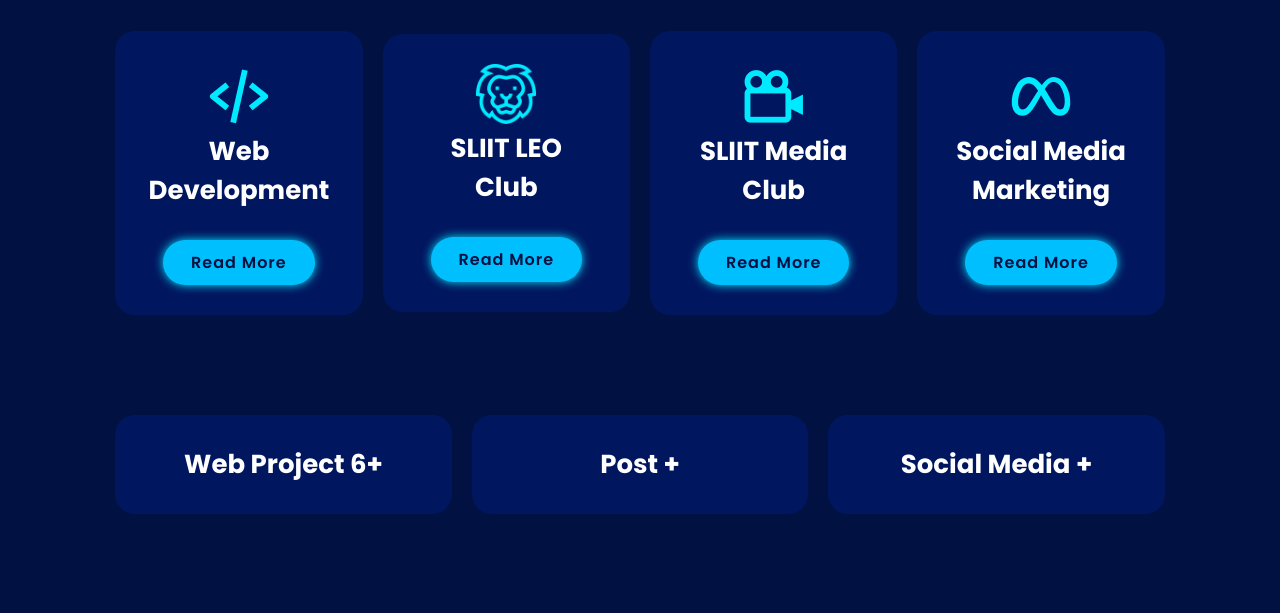
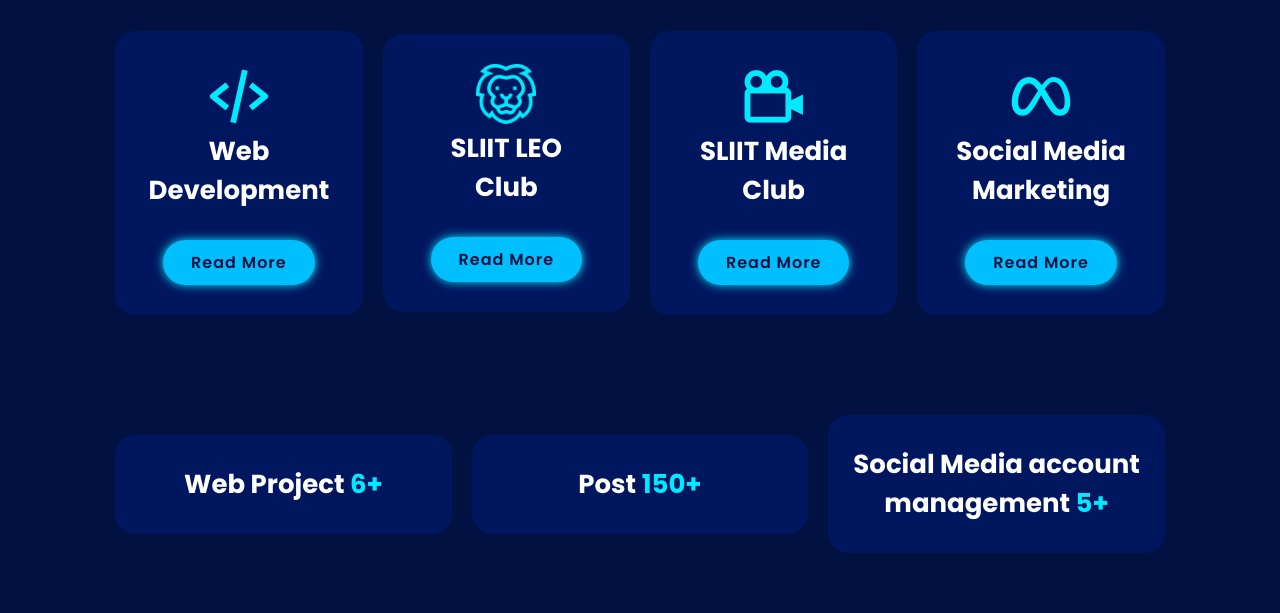
Before and after one commit to GimhanD7/gimhanad.github.io, a plain HTML site: page graphicSample.html in a window 1280 px wide. Shown: the part 187-800 px from the top of the page. Drawn offline with nearby package versions, Linux system fonts and the light colour scheme.

Commit message:
Update graphicSample.html

```diff
--- a/graphicSample.html
+++ b/graphicSample.html
@@ -71,15 +71,15 @@
     <div class="count-container">
         <div class="count-box">
             <!-- <i class='bx bxl-meta' ></i> -->
-                <h3>Web Project 6+</h3>
+                <h3>Web Project <span>6+</span></h3>
         </div>
         <div class="count-box">
             <!-- <i class='bx bxl-meta' ></i> -->
-                <h3>Post +</h3>
+                <h3>Post <span>150+</span></h3>
         </div>
         <div class="count-box">
             <!-- <i class='bx bxl-meta' ></i> -->
-                <h3>Social Media  +</h3>
+                <h3>Social Media account management <span>5+</span></h3>
         </div>
     </div>
     </section>
```
